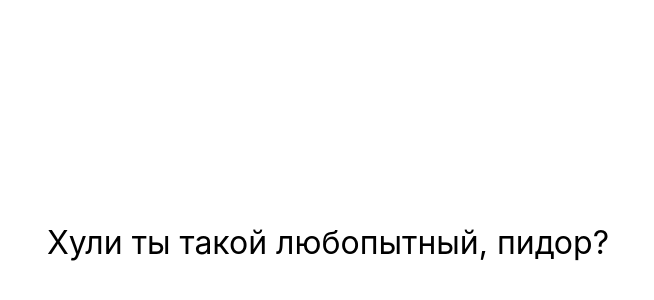
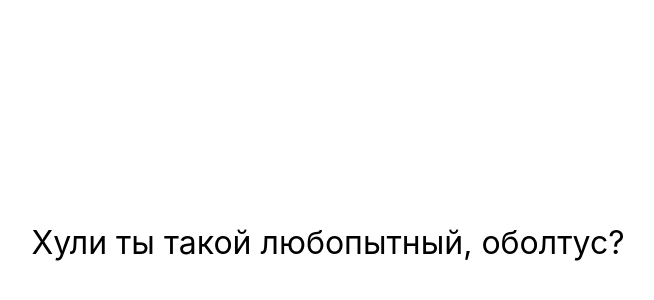
Before and after one commit to itupitsyn/curiosity, a Next.js app: page / in a window 1280 px wide. Shown: the part 158-458 px from the top of the page, without its empty margins (312-966 px from the left). Built offline with nearby package versions, Linux system fonts and the light colour scheme.

Commit message:
now it is more polite

```diff
--- a/pages/index.tsx
+++ b/pages/index.tsx
@@ -11,7 +11,7 @@ export default function Home() {
       </Head>
 
       <main className={styles.main}>
-        Хули ты такой любопытный, пидор?
+        Хули ты такой любопытный, оболтус?
       </main>
 
     </div>
```
